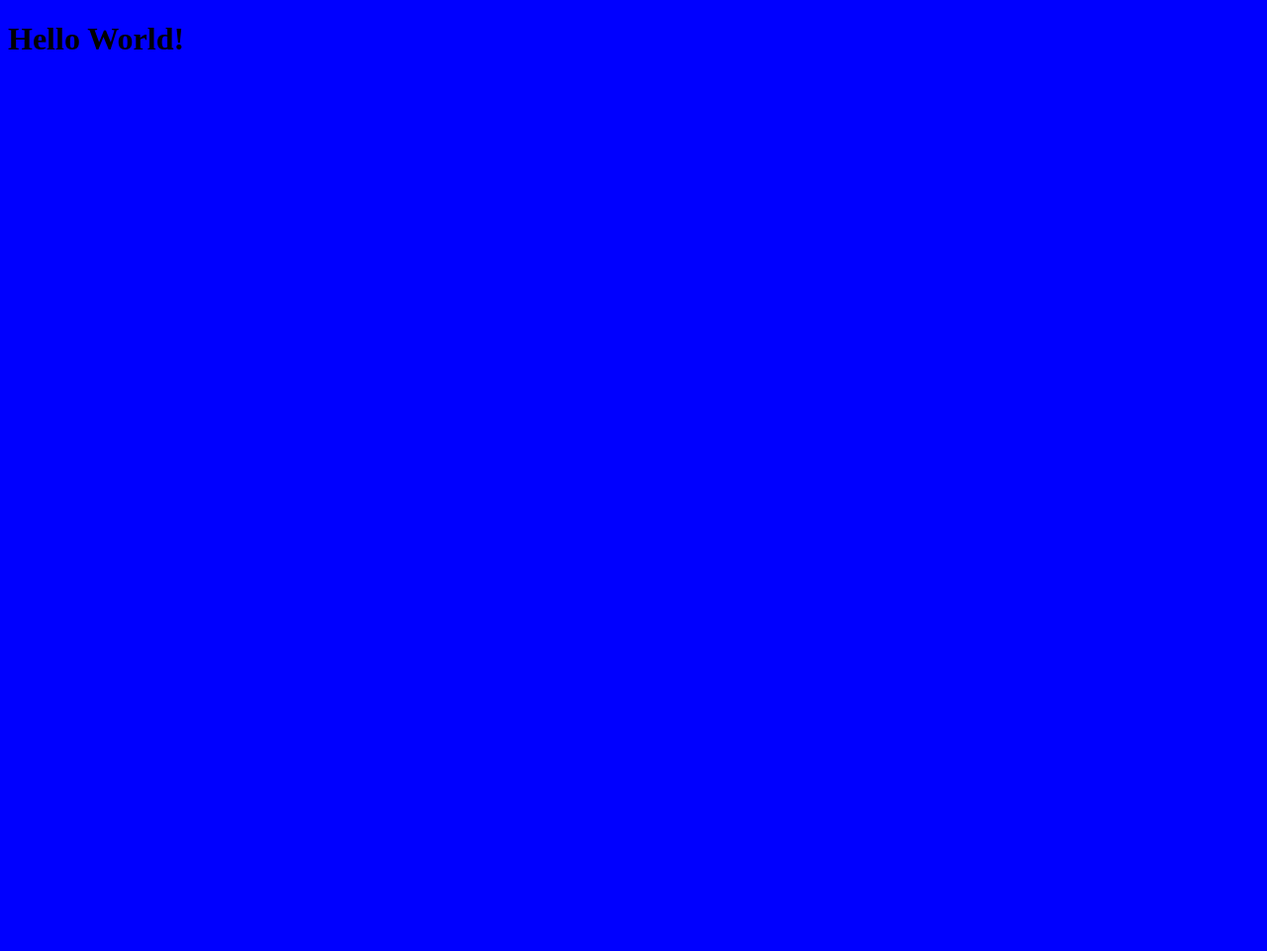
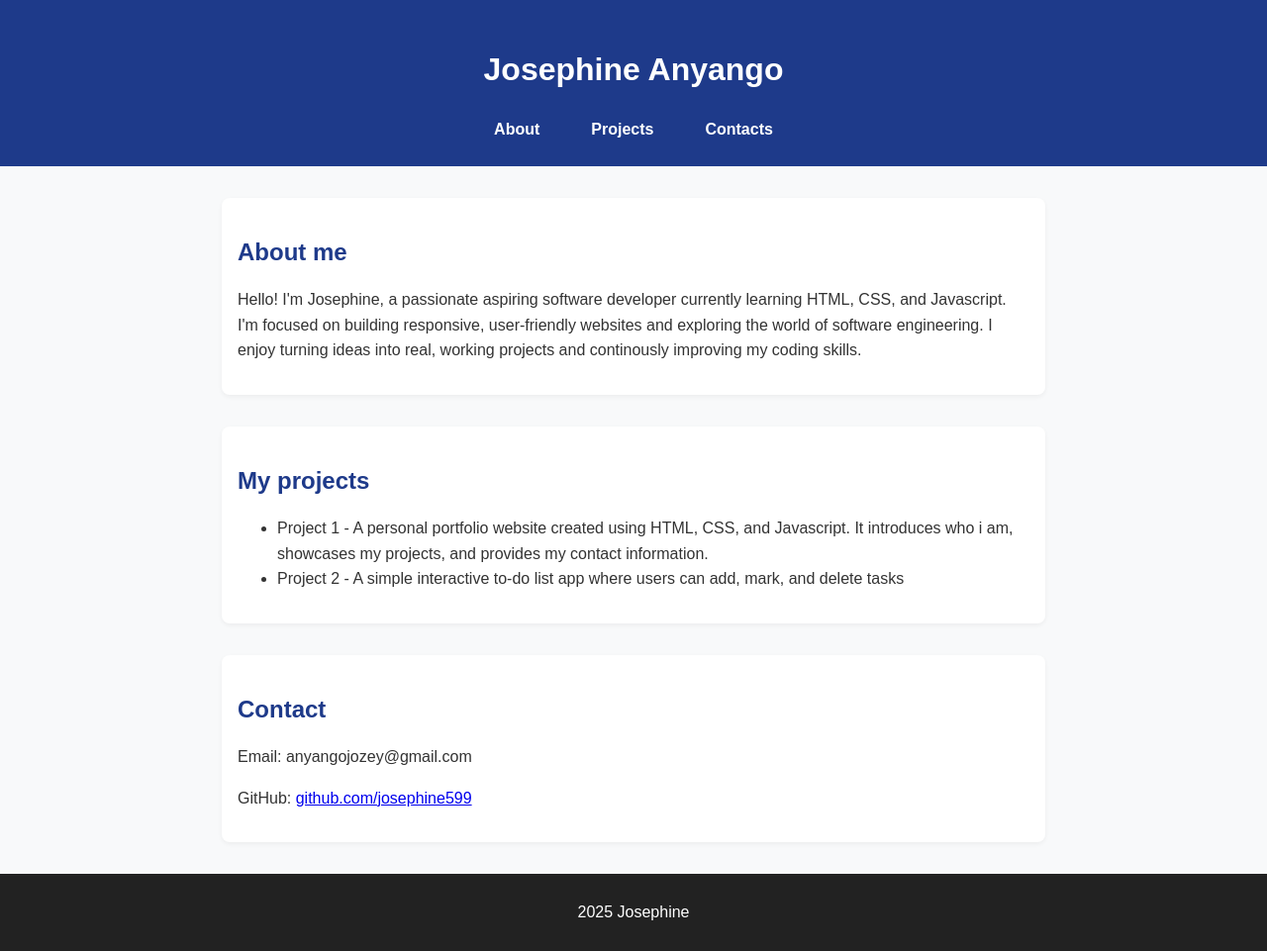
Before and after one commit to josephine599/my-personal-website, a plain HTML site: page index.html in a window 1280 px wide. Shown: the whole page at 99% size. Before the commit the page ends 800 px from the top, so only its background shows below. Drawn offline with Linux system fonts and the light colour scheme.

Commit message:
Add my-personal-website content

```diff
--- a/index.html
+++ b/index.html
@@ -7,7 +7,39 @@
     <link rel="stylesheet" href="style.css"/>
 </head>
 <body>
-    <h1>Hello World!</h1>
+    <header>
+        <h1>Josephine Anyango</h1>
+        <nav>
+            <ul>
+                <li><a href="#about">About</a></li>
+                <li><a href="#projects">Projects</a></li>
+                <li><a href="#contacts">Contacts</a></li>
+            </ul>
+        </nav>
+    </header>
+
+    <script> src="script.js"</script>
+
+    <section id="about">
+        <h2>About me</h2>
+        <p>Hello! I'm Josephine, a passionate aspiring software developer currently learning HTML, CSS, and Javascript. I'm focused on building responsive, user-friendly websites and exploring the world of software engineering. I enjoy turning ideas into real, working projects and continously improving my coding skills.</p>
+    </section>
+
+    <section id="projects">
+        <h2>My projects</h2>
+        <ul>
+            <li>Project 1 - A personal portfolio website created using HTML, CSS, and Javascript. It introduces who i am, showcases my projects, and provides my contact information.</li>
+            <li>Project 2 - A simple interactive to-do list app where users can add, mark, and delete tasks</li>
+    </section>
+
+    <section id="contacts">
+        <h2>Contact</h2>
+        <p>Email: anyangojozey@gmail.com</p>
+        <p>GitHub: <a href="https://github.com/josephine599">github.com/josephine599</a></p>
+    </section>
+    <footer>
+        <p>2025 Josephine</p>
+    </footer>
 
 </body>
 </html>
--- a/script.js
+++ b/script.js
@@ -1,4 +1,4 @@
-const h2 = document.createElement(h2);
-h2.textcontent = "This content added by Javascript";
 
-document.querySelector("body").appendChild(h2);
+document.addEventListener("DOMContentLoaded", () => {
+    alert("Welcome to my portfolio!");
+});
--- a/style.css
+++ b/style.css
@@ -1,3 +1,120 @@
 body{
-    background: blue;
+    background: white;
 }
+
+body{
+    font-family: Arial, sans-serif;
+    margin: 0;
+    padding: 0;
+    line-height: 1.6;
+    background-color: #f4f4f4;
+}
+
+header{
+    background-color: #333;
+    color: #fff;
+    padding: 1rem;
+    text-align: center;
+}
+
+nav ul{
+    list-style: none;
+    padding: 0;
+
+}
+
+nav ul li{
+    display: inline;
+    margin: 0 10px;
+}
+
+section{
+    padding: 20px;
+    background: #fff;
+    margin: 10px;
+
+}
+
+footer{
+    text-align: center;
+    padding: 10px;
+    background-color: #222;
+    color: #fff;
+}
+html{
+    scroll-behavior: smooth;
+}
+
+body{
+    font-family: 'poppins' , sans-serif;
+}
+
+:root{
+    --primary: #1e3a8a;
+    --secondary: #f8f9fa;
+    --accent: #f97316;
+}
+
+body{
+    background-color: var(--secondary);
+    color: #333;
+    margin: 0;
+    padding: 0;
+}
+
+header{
+    background-color: var(--primary);
+    color: white;
+    padding: 1.5rem 0;
+    text-align: center;
+}
+
+nav ul{
+    display: flex;
+    justify-content: center;
+    list-style: none;
+    padding: 0;
+    margin: 1rem 0 0 0;
+    gap: 2rem;
+}
+
+nav a{
+    color: white;
+    text-decoration: none;
+    font-weight: bold;
+    transition: color 0.3s ease;
+}
+
+nav a:hover{
+    color: var(--accent);
+}
+
+section{
+    max-width: 800px;
+    margin: 2rem auto;
+    padding: 1rem;
+    background-color: white;
+    border-radius: 8px;
+    box-shadow: 0 2px 5px rgba(0, 0, 0, 0.05);
+}
+
+h2{
+    color: var(--primary);
+    margin-bottom: 0.05rem;
+}
+
+@keyframes fadeIn{
+    from{opacity:0;transform: translateY(20PX);}
+    to{opacity:1;transform:translateY(0);}
+}
+
+section{
+    animation: fadeIn 0.6 ease-in-out;
+}
+img{
+    border-radius: 50%;
+    width: 200px;
+    height: 200px;
+    object-fit: cover;
+    margin-bottom: 1rem;
+}
```
Also changed, not shown: josephine.jpg (deleted).
